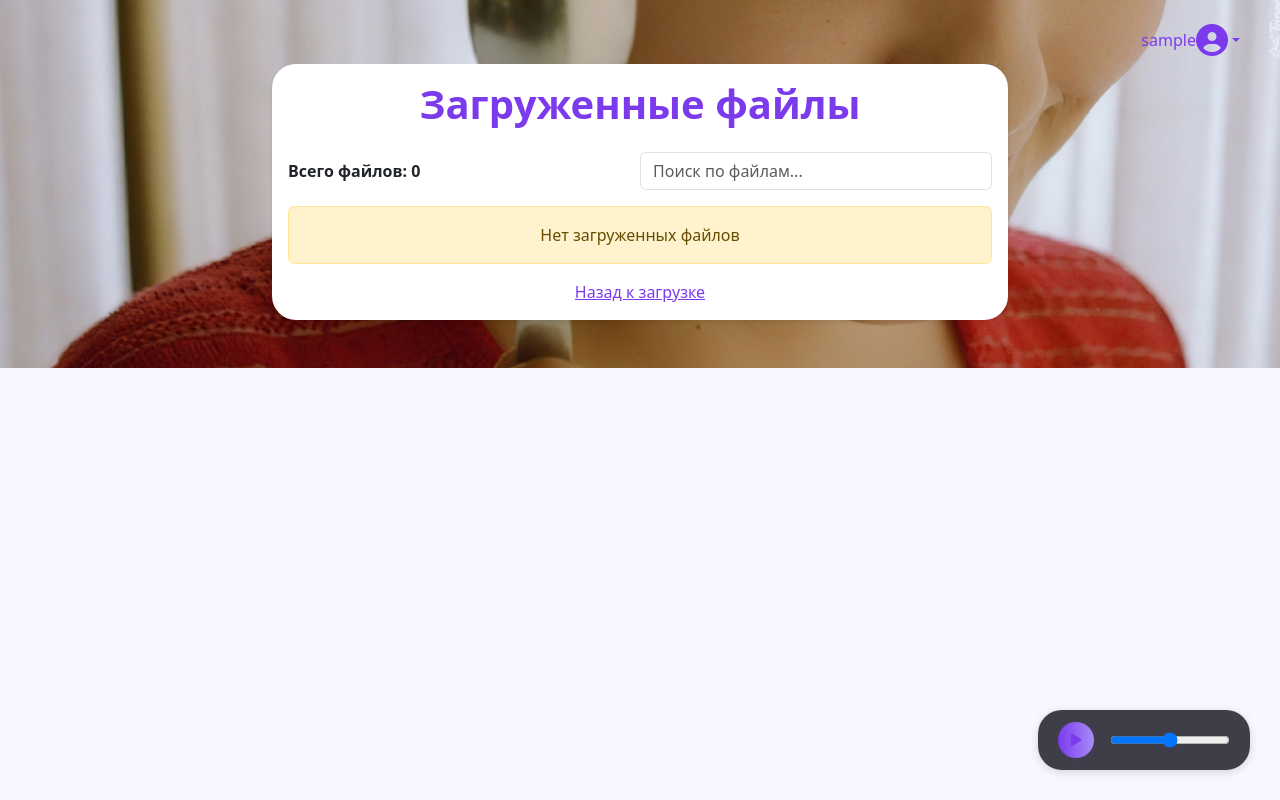
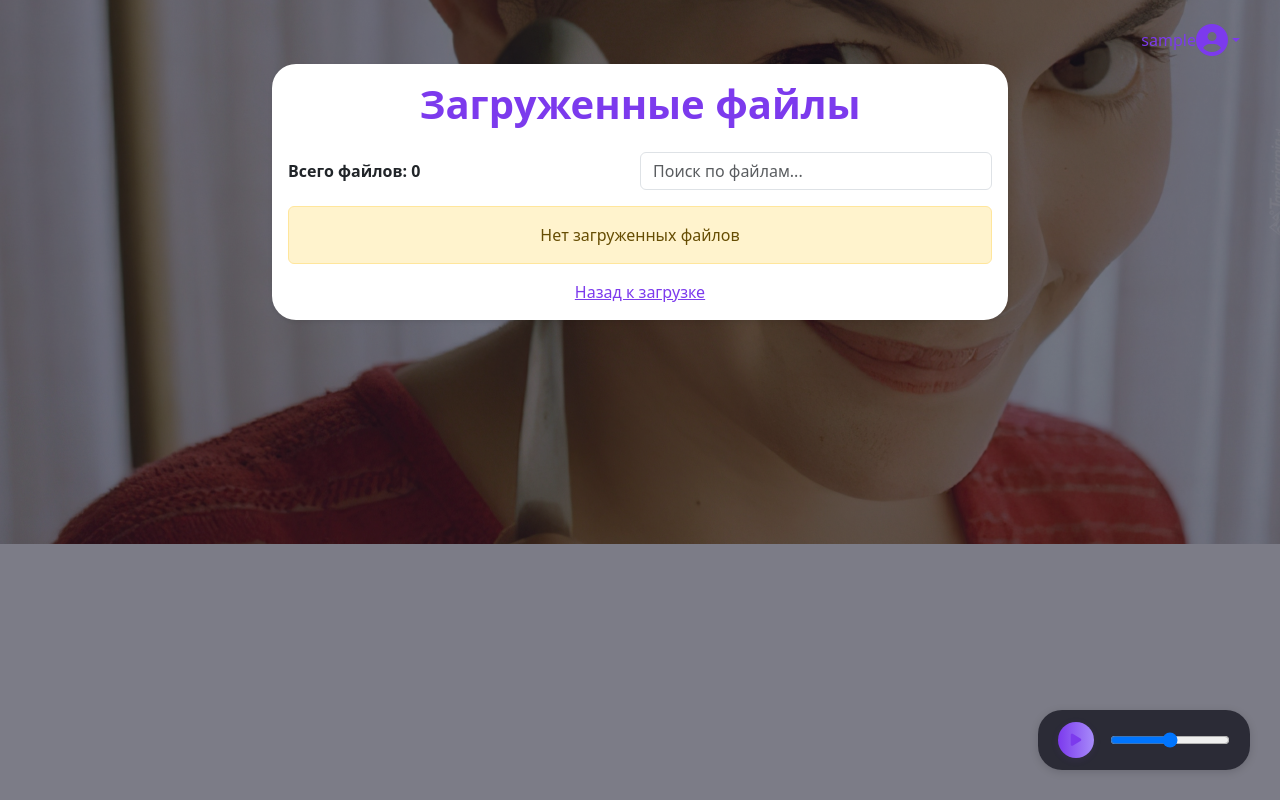
Before and after one commit to SKRIBLDAX/flask-file-uploader, a Flask app: page /files in a window 1280 px wide. Run offline with Flask 2, Linux system fonts and the light colour scheme; the visitor is signed in with stand-in values (Sample User, id 1).

Commit message:
Фон Amelie всегда по центру + overlay для затемнения и читаемости

```diff
--- a/templates/files.html
+++ b/templates/files.html
@@ -24,14 +24,23 @@
         --border: #4c1d95;
       }
       body {
+        position: relative;
         background: var(--bg);
         color: var(--text);
         /* Фоновое изображение */
         background-image: url('/static/bg-amelie.jpg');
         background-size: cover;
-        background-position: center bottom;
+        background-position: center center;
         background-repeat: no-repeat;
       }
+      .bg-overlay {
+        position: fixed;
+        inset: 0;
+        z-index: 0;
+        background: rgba(24, 24, 37, 0.55);
+        pointer-events: none;
+      }
+      .card, #music-player, .container { position: relative; z-index: 1; }
       .card { background: var(--card-bg); }
       .card-title, .user-name, a, .btn-purple { color: var(--primary) !important; }
       .btn-purple {
@@ -96,6 +105,7 @@
     </style>
   </head>
   <body>
+    <div class="bg-overlay"></div>
     <!-- Toast уведомления -->
     <div class="toast-container">
       {% with messages = get_flashed_messages() %}
```
